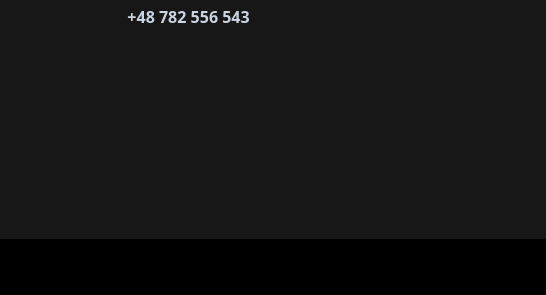
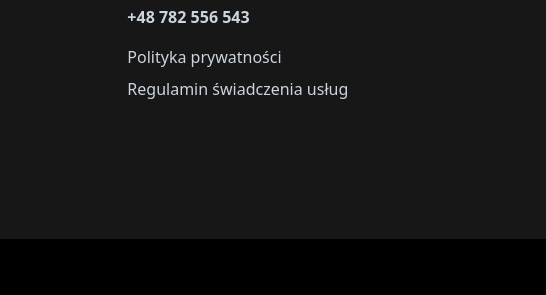
Before and after one commit to dplotek/odnowa, a website: page public/contact.html in a window 1280 px wide. Shown: the part 1077-1372 px from the top of the page, 734-1280 px from the left. Drawn offline with nearby package versions, Linux system fonts and the light colour scheme.

Commit message:
policy footer

```diff
--- a/public/contact.html
+++ b/public/contact.html
@@ -195,6 +195,12 @@
         <a href="tel:+48782556543" class="block pb-4 font-bold">
           +48 782 556 543
         </a>
+        <a href="privacy-policy.html" class="block">
+          Polityka prywatności
+        </a>
+        <a href="regulations.html" class="block mt-2">
+          Regulamin świadczenia usług
+        </a>
       </div>
     </div>
   </footer>
```
Also changed, not shown: public/index.html (+6 -0 lines), public/kcal-calculator.html (+6 -0 lines), public/our-team.html (+6 -0 lines), public/privacy-policy.html (+6 -0 lines), public/regulations.html (+6 -0 lines), public/services.html (+6 -0 lines).
